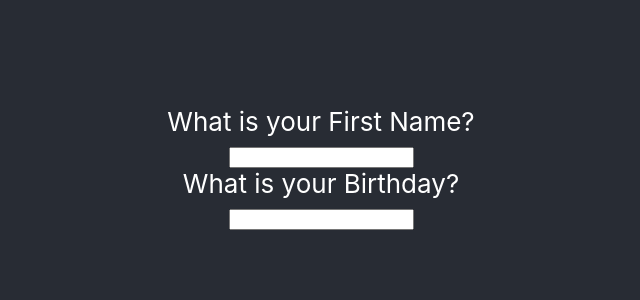
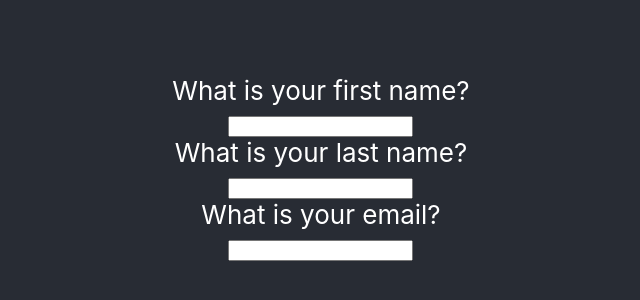
Before and after one commit to andreology/phishingattack, a React (Create React App) app in the folder site/: page / in a window 1280 px wide. Shown: the part 232-532 px from the top of the page, without its empty margins (319-959 px from the left). Built offline with nearby package versions, Linux system fonts and the light colour scheme.

Commit message:
Add first name, last name, email to Survey.js

```diff
--- a/site/src/components/survey.js
+++ b/site/src/components/survey.js
@@ -2,26 +2,35 @@ import React, { Component } from 'react';
 
 class Survey extends Component {
 
-  state = {
-    responses: {
-      fname: '',
-      bday: ''
-    }
-}
+  constructor() {
+    super();
+
+    this.state = {
+      firstName: "",
+      lastName: "",
+      email: "",
+    };
+  }
 
  inputChanged = event => {
-   let resp = this.state.responses;
-   resp[event.target.name] = event.target.value;
-   this.setState({responses: resp});
+  this.setState({
+    [event.target.id]:
+      event.target.value
+  });
  }
 
   render() {
+    const { firstName, lastName, email } = this.state;
+
     return <div>
-      <span>What is your First Name?</span><br/>
-      <input type="text" name="fname" value={this.state.responses.fname}
+      <span>What is your first name?</span><br/>
+      <input type="text" id="firstName" value={firstName}
         onChange={this.inputChanged}/><br/>
-      <span>What is your Birthday?</span><br/>
-        <input type="text" name="bday" value={this.state.responses.bday}
+      <span>What is your last name?</span><br/>
+        <input type="text" id="lastName" value={lastName}
+          onChange={this.inputChanged}/><br/>
+      <span>What is your email?</span><br/>
+        <input type="text" id="email" value={email}
           onChange={this.inputChanged}/><br/>
     </div>
   }
```
